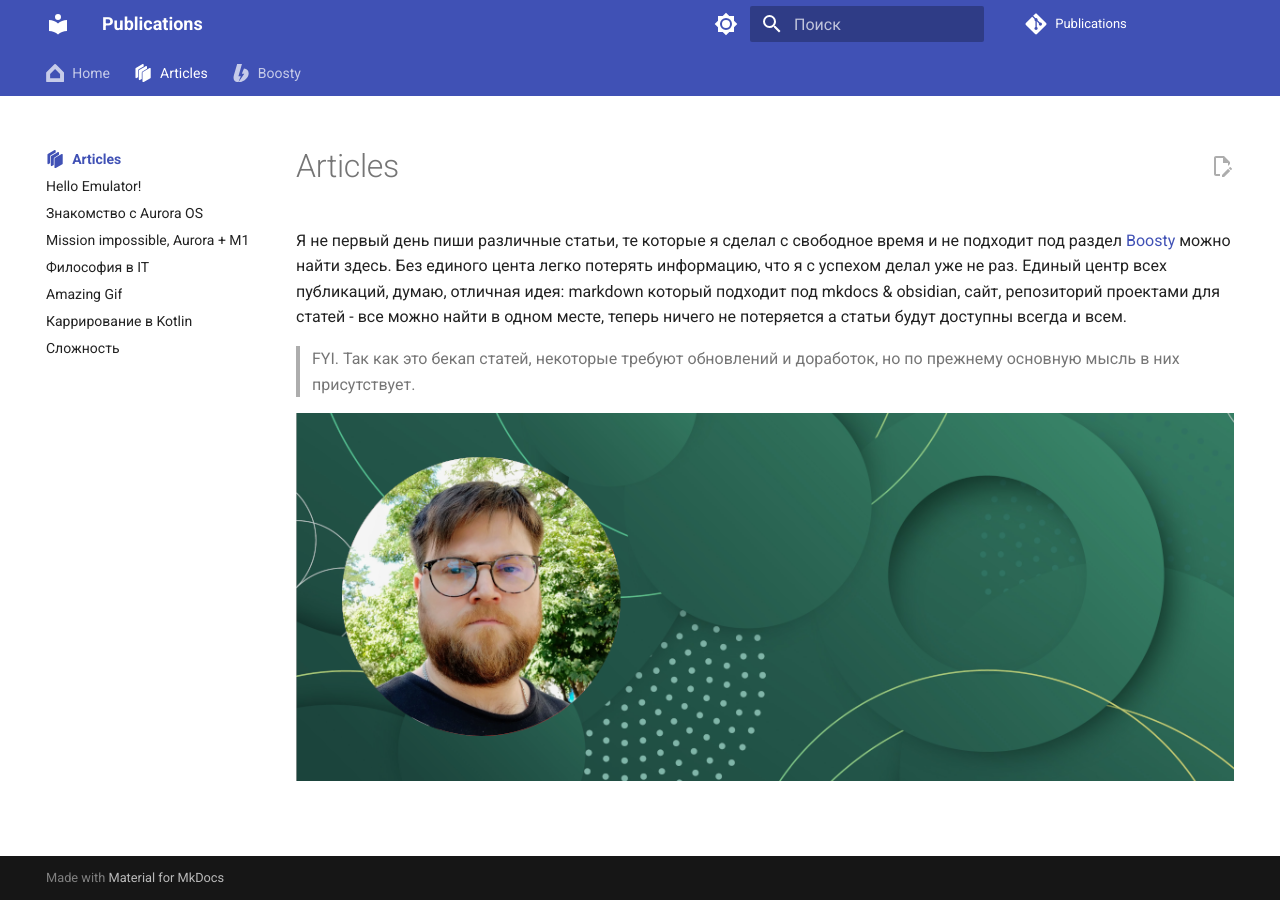
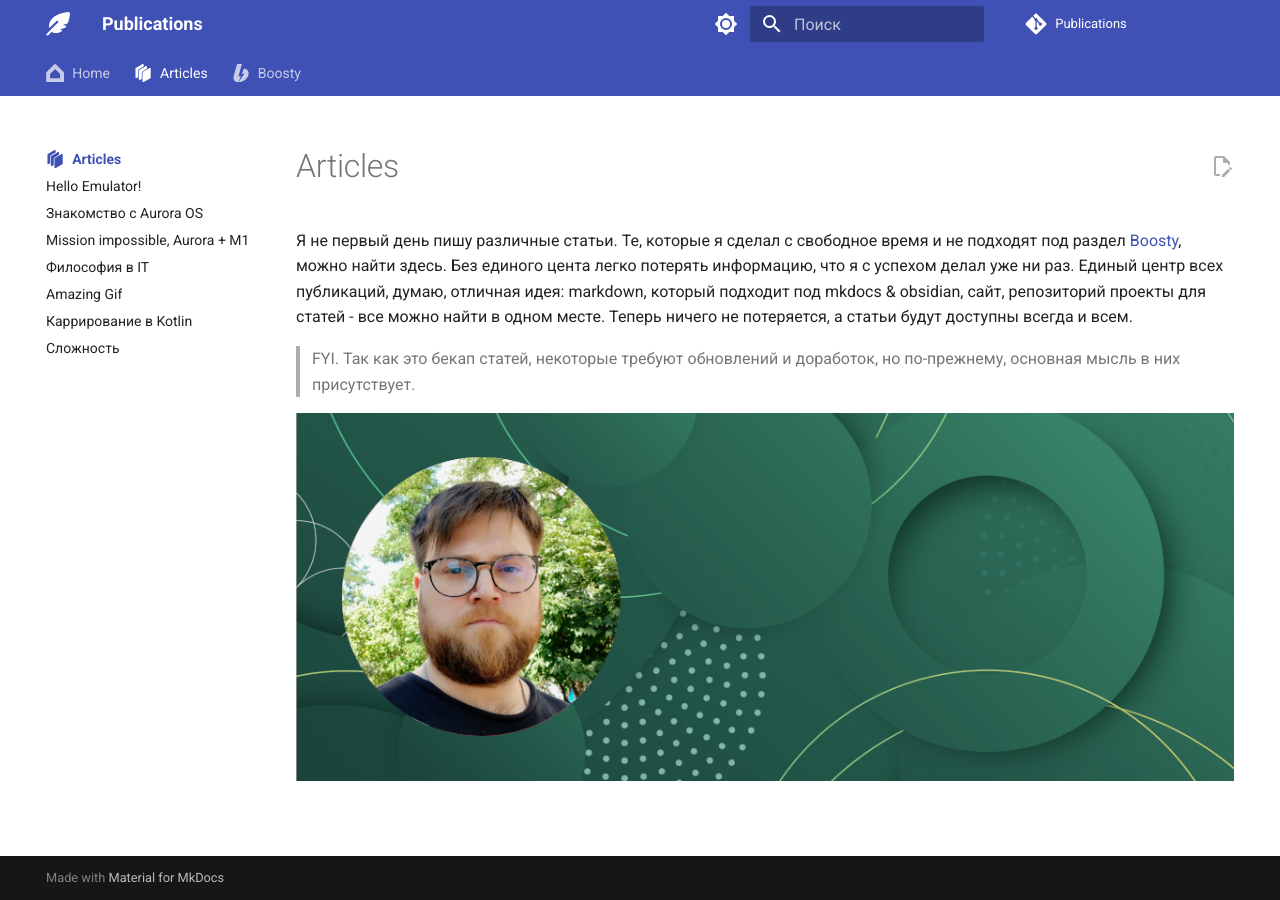
Before and after one commit to keygenqt/publications, an MkDocs documentation site: the page built from publications/articles/index.md, in a window 1280 px wide. Built offline with MkDocs 1.6.1 and Material for MkDocs 9.7.7, drawn with Linux system fonts in a browser that asks for light colours; comment, search, counter and statistics services are not loaded.

Commit message:
Add favicon.

```diff
--- a/mkdocs.yml
+++ b/mkdocs.yml
@@ -52,6 +52,9 @@
 
 # Configuration
 theme:
+  favicon: mkdocs/images/favicon.png
+  icon:
+      logo: fontawesome/solid/feather-pointed
   custom_dir: publications/mkdocs
   name: 'material'
   language: 'ru'
--- a/publications/articles/index.md
+++ b/publications/articles/index.md
@@ -4,8 +4,8 @@
 
 # Articles
 
-Я не первый день пиши различные статьи, те которые я сделал с свободное время и не подходит под раздел [Boosty](../boosty/index.md) можно найти здесь. Без единого цента легко потерять информацию, что я с успехом делал уже не раз. Единый центр всех публикаций, думаю, отличная идея: markdown который подходит под mkdocs & obsidian, сайт, репозиторий проектами для статей - все можно найти в одном месте, теперь ничего не потеряется а статьи будут доступны всегда и всем.
+Я не первый день пишу различные статьи. Те, которые я сделал с свободное время и не подходят под раздел [Boosty](../boosty/index.md), можно найти здесь. Без единого цента легко потерять информацию, что я с успехом делал уже ни раз. Единый центр всех публикаций, думаю, отличная идея: markdown, который подходит под mkdocs & obsidian, сайт, репозиторий проекты для статей - все можно найти в одном месте. Теперь ничего не потеряется, а статьи будут доступны всегда и всем.
 
-> FYI. Так как это бекап статей, некоторые требуют обновлений и доработок, но по прежнему основную мысль в них присутствует.
+> FYI. Так как это бекап статей, некоторые требуют обновлений и доработок, но по-прежнему, основная мысль в них присутствует.
 
 ![Image](../mkdocs/images/preview-article.png)
```
Also changed, not shown: publications/mkdocs/images/favicon.png (added).
